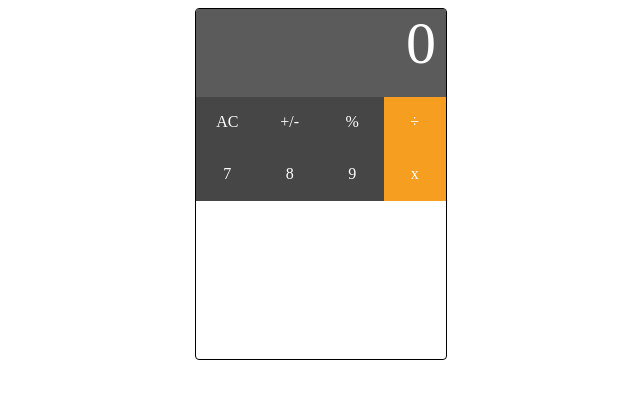
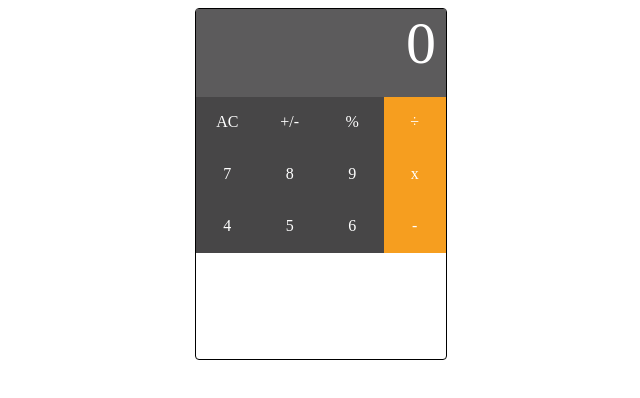
Before and after one commit to chriztso/Vue-Calculator, a Vue app: page / in a window 1280 px wide. Shown: the top 398 px of the page, without its empty margins (319-959 px from the left). Built offline with nearby package versions, Linux system fonts and the light colour scheme.

Commit message:
Created third row

```diff
--- a/src/components/app.vue
+++ b/src/components/app.vue
@@ -29,6 +29,20 @@
         </div>
         <div id = "multiply">
           <span class = "symbol">x</span>
+        </div>
+    </div>
+     <div class = "thirdRow">
+        <div id = "four">
+          <span class = "symbol">4</span>
+        </div>
+         <div id = "five">
+          <span class = "symbol">5</span>
+        </div>
+         <div id = "six">
+          <span class = "symbol">6</span>
+        </div>
+        <div id = "subtract">
+          <span class = "symbol">-</span>
         </div>
     </div>
 
@@ -67,7 +81,7 @@ export default{
     left: 210px;
 }
 
-.firstRow, .secondRow{
+.firstRow, .secondRow, .thirdRow{
     display: flex;
     flex-direction: row;
     height: 52px;
@@ -80,13 +94,15 @@ export default{
     top: 30%;
 }
 
-#AC, #plusMinus, #percentage, #seven, #eight, #nine{
+#AC, #plusMinus, #percentage, #seven, #eight, #nine,
+#four, #five, #six
+{
     background-color: rgb(71, 70, 71);
     width: 25%;
     text-align: center;
 }
 
-#divide, #multiply{
+#divide, #multiply, #subtract{
     background-color: rgb(246, 158, 31);
     width: 25%;
     text-align: center;
```
